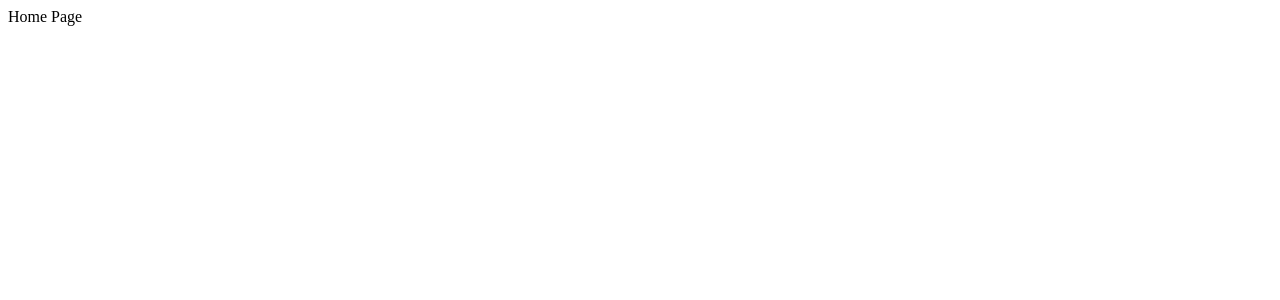
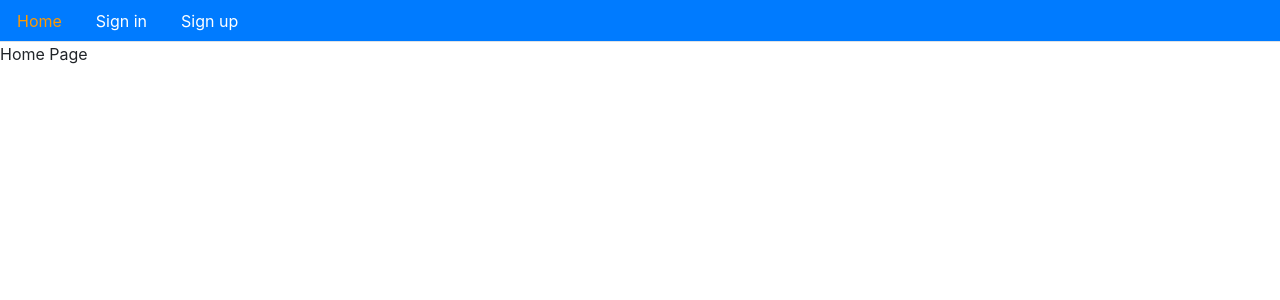
Before and after one commit to jm27/E-Commerce-MERN, a React (Create React App) app in the folder e-commerce-front-end/e-commerce-front-end/: page / in a window 1280 px wide. Shown: the top 300 px of the page. Built offline with nearby package versions, Linux system fonts and the light colour scheme.

Commit message:
Created route components for Menu and Home added routes and style for active

```diff
--- a/e-commerce-front-end/e-commerce-front-end/public/index.html
+++ b/e-commerce-front-end/e-commerce-front-end/public/index.html
@@ -10,34 +10,18 @@
       content="Web site created using create-react-app"
     />
     <link rel="apple-touch-icon" href="%PUBLIC_URL%/logo192.png" />
-    <!--
-      manifest.json provides metadata used when your web app is installed on a
-      user's mobile device or desktop. See https://developers.google.com/web/fundamentals/web-app-manifest/
-    -->
     <link rel="manifest" href="%PUBLIC_URL%/manifest.json" />
-    <!--
-      Notice the use of %PUBLIC_URL% in the tags above.
-      It will be replaced with the URL of the `public` folder during the build.
-      Only files inside the `public` folder can be referenced from the HTML.
-
-      Unlike "/favicon.ico" or "favicon.ico", "%PUBLIC_URL%/favicon.ico" will
-      work correctly both with client-side routing and a non-root public URL.
-      Learn how to configure a non-root public URL by running `npm run build`.
-    -->
+    <!-- BootStrap -->
+    <link
+      rel="stylesheet"
+      href="https://stackpath.bootstrapcdn.com/bootstrap/4.4.1/css/bootstrap.min.css"
+      integrity="sha384-Vkoo8x4CGsO3+Hhxv8T/Q5PaXtkKtu6ug5TOeNV6gBiFeWPGFN9MuhOf23Q9Ifjh"
+      crossorigin="anonymous"
+    />
     <title>React App</title>
   </head>
   <body>
     <noscript>You need to enable JavaScript to run this app.</noscript>
     <div id="root"></div>
-    <!--
-      This HTML file is a template.
-      If you open it directly in the browser, you will see an empty page.
-
-      You can add webfonts, meta tags, or analytics to this file.
-      The build step will place the bundled scripts into the <body> tag.
-
-      To begin the development, run `npm start` or `yarn start`.
-      To create a production bundle, use `npm run build` or `yarn build`.
-    -->
   </body>
 </html>
--- a/e-commerce-front-end/e-commerce-front-end/src/Routes.js
+++ b/e-commerce-front-end/e-commerce-front-end/src/Routes.js
@@ -3,13 +3,15 @@
 import SignUp from './user/Signup'
 import SignIn from './user/Signin'
 import Home from './core/Home'
+import Menu from './core/Menu'
 
 const Routes = ()=>{
     return (<BrowserRouter>
+    <Menu></Menu>
         <Switch>
             <Route path="/" exact component={Home}></Route>
             <Route path="/signup" exact component={SignUp}></Route>
-            <Route path="/signup" exact component={SignUp}></Route>
+            <Route path="/signin" exact component={SignIn}></Route>
         </Switch>
     </BrowserRouter>)
 }
--- /dev/null
+++ b/e-commerce-front-end/e-commerce-front-end/src/core/Menu.js
@@ -0,0 +1,29 @@
+import React from 'react';
+import {Link, withRouter} from 'react-router-dom'
+
+const isActive = (history, path)=>{
+    if(history.location.pathname === path){
+        return{color:'#ff9900'}
+    } else {
+        return{color:'#ffffff'}
+    }
+
+}
+
+const Menu = ({history})=> (
+    <div>
+        <ul className='nav nav-tabs bg-primary'>
+            <li className='nav-item'>
+                <Link className='nav-link' style={isActive(history,'/')} to='/'>Home</Link>
+            </li>
+            <li className='nav-item'>
+                <Link className='nav-link' style={isActive(history,'/signin')} to='/signin'>Sign in</Link>
+            </li>
+            <li className='nav-item'>
+                <Link className='nav-link' style={isActive(history,'/signup')} to='/signup'>Sign up</Link>
+            </li>
+        </ul>
+    </div>
+)
+
+export default withRouter(Menu);
```
